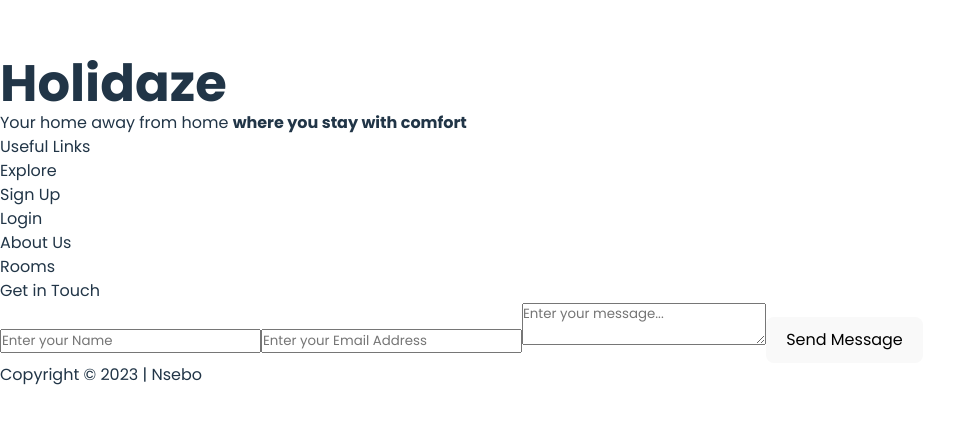
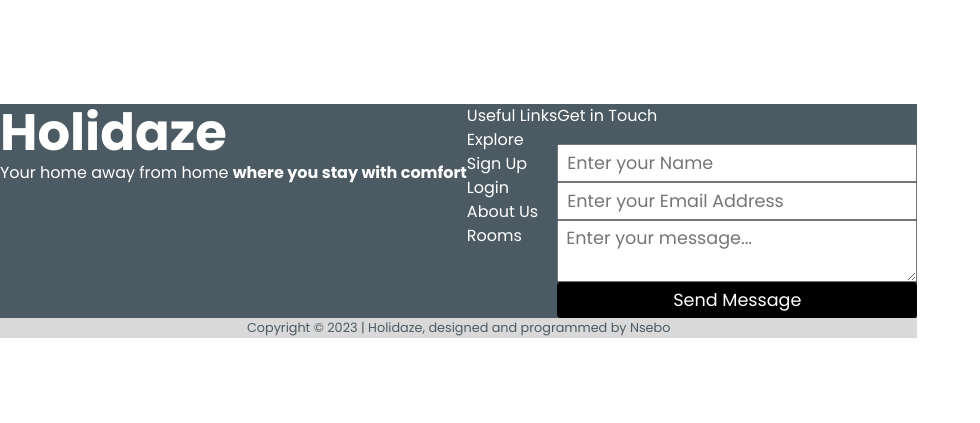
Before and after one commit to Nsebo/project-exam-2-nsebo, a React (Vite) app: page /footer in a window 1280 px wide. Shown: the part 179-602 px from the top of the page, without its empty margins (0-980 px from the left). Built offline with nearby package versions, Linux system fonts and the light colour scheme.

Commit message:
completes footer for desktop

```diff
--- a/src/layouts/Footer/Footer.jsx
+++ b/src/layouts/Footer/Footer.jsx
@@ -14,7 +14,7 @@ const Footer = () => {
                 </div>
                 <div className={styles.useful_links}>
                     <div className={styles.footer_links}>Useful Links</div>
-                    <ul>
+                    <ul className={styles.useful_li}>
                         <li>Explore</li>
                         <li>Sign Up</li>
                         <li>Login</li>
@@ -24,16 +24,16 @@ const Footer = () => {
                 </div>
                 <div className={styles.form_section}>
                     <div className={styles.footer_title}>Get in Touch</div>
-                    <form action="/" method="post" className={styles.form}>
-                        <input type="text" name="name" className={styles.name} id="name" placeholder="Enter your Name"/>
-                        <input type="email" name="email" className={styles.email} id="email" placeholder="Enter your Email Address"/>
-                        <textarea type="text" name="message" className={styles.message} id="message"
+                    <form action="/" method="post" >
+                        <input type="text" name="name" className={styles.input} id="name" placeholder="Enter your Name"/>
+                        <input type="email" name="email" className={styles.input} id="email" placeholder="Enter your Email Address"/>
+                        <textarea type="text" name="message" className={styles.input} id="message"
                                   placeholder="Enter your message..."></textarea>
                         <button type="submit" className={styles.submit_btn}>Send Message</button>
                     </form>
                 </div>
             </div>
-            <div className='copy-right'>Copyright &copy; 2023 | Nsebo</div>
+            <div className={styles.copy_right}>Copyright &copy; 2023 | Holidaze, designed and programmed by Nsebo</div>
         </footer>
 
     );
--- a/src/layouts/Footer/Footer.module.scss
+++ b/src/layouts/Footer/Footer.module.scss
@@ -0,0 +1,49 @@
+.footer_section{
+  background-color: #4C5B63;
+  color: #fff;
+  display: flex;
+  flex-direction: row;
+  justify-content: space-between;
+}
+
+.useful_li{
+  list-style: none;
+}
+
+.form_Section{
+  display: flex;
+ flex-direction: column;
+  border-radius: .5rem;
+
+}
+
+.form_section form{
+  display: flex;
+  flex-direction: column;
+  margin-top: 1rem;
+}
+
+form .input{
+  padding: .25rem .5rem;
+  font-size: 1.1rem;
+}
+
+textarea .input{
+  height: 20rem;
+}
+
+.submit_btn{
+  padding: .25rem 1rem;
+  background-color: #000;
+  border-radius: .25rem;
+  font-size: 1.1rem;
+  color: white;
+  font-weight: 500;
+}
+.copy_right{
+  background-color: #D9D9D9;
+  color:#4C5B63;
+  text-align: center;
+  font-size: .8rem;
+
+}
```
